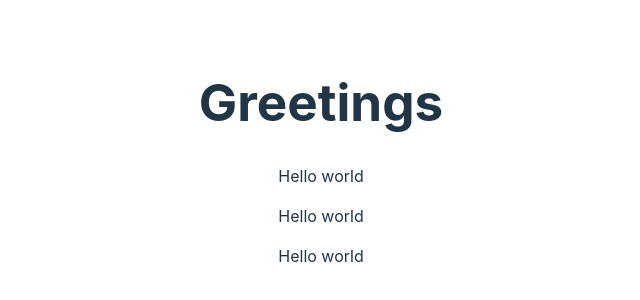
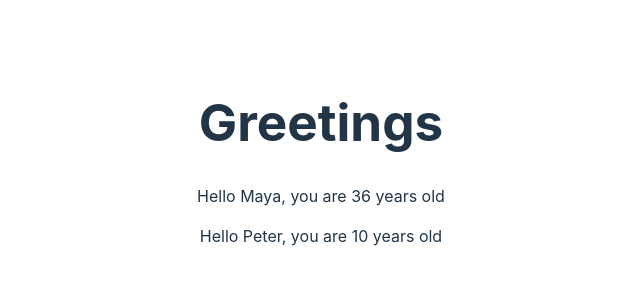
Before and after one commit to ConnorWBrown/helsinki, a React (Vite) app in the folder introdemo/: page / in a window 1280 px wide. Shown: the part 238-538 px from the top of the page, without its empty margins (319-959 px from the left). Built offline with nearby package versions, Linux system fonts and the light colour scheme.

Commit message:
Props overview

```diff
--- a/introdemo/src/App.jsx
+++ b/introdemo/src/App.jsx
@@ -3,25 +3,36 @@ import reactLogo from './assets/react.svg'
 import viteLogo from '/vite.svg'
 import './App.css'
 
-const Hello = () => {
+const Hello = (props) => {
+
+  console.log(props)
   return (
     <div>
-      <p>Hello world</p>
+      <p>
+
+        Hello {props.name}, you are {props.age} years old
+      </p>
+    </div>
+  )
+}
+const name = 'dr'
+const age = 14
+
+const App = () => {
+
+  const name = 'Peter'
+  const age = 10
+
+  return (
+    <div>
+      <h1>Greetings</h1>
+
+      <Hello name='Maya' age={26 + 10} />
+      <Hello name={name} age={age} />
     </div>
   )
 }
 
-const App = () => {
-  return (
-    <div>
-      <h1>Greetings</h1>
-
-      <Hello />
-      <Hello />
-      <Hello />
-    </div>
-  )
-}
 export default App
 
 // function App() {
```
